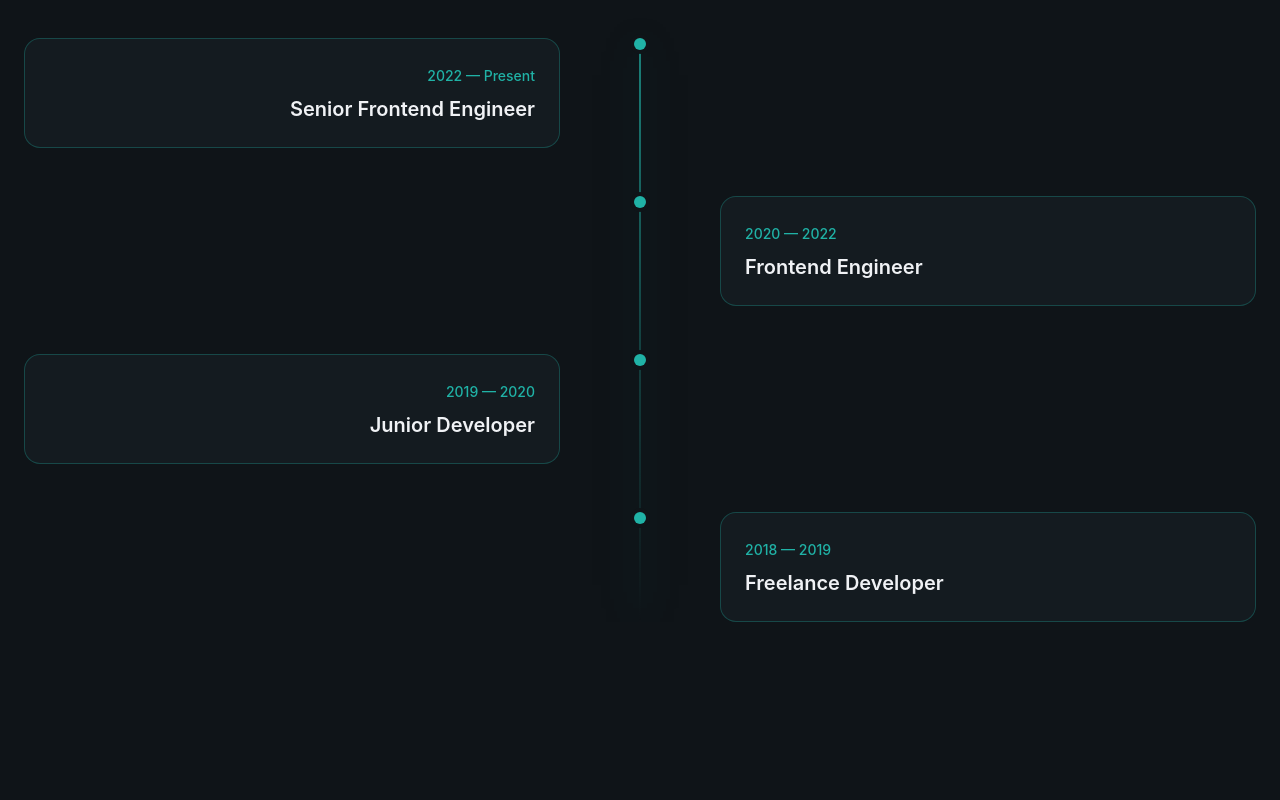
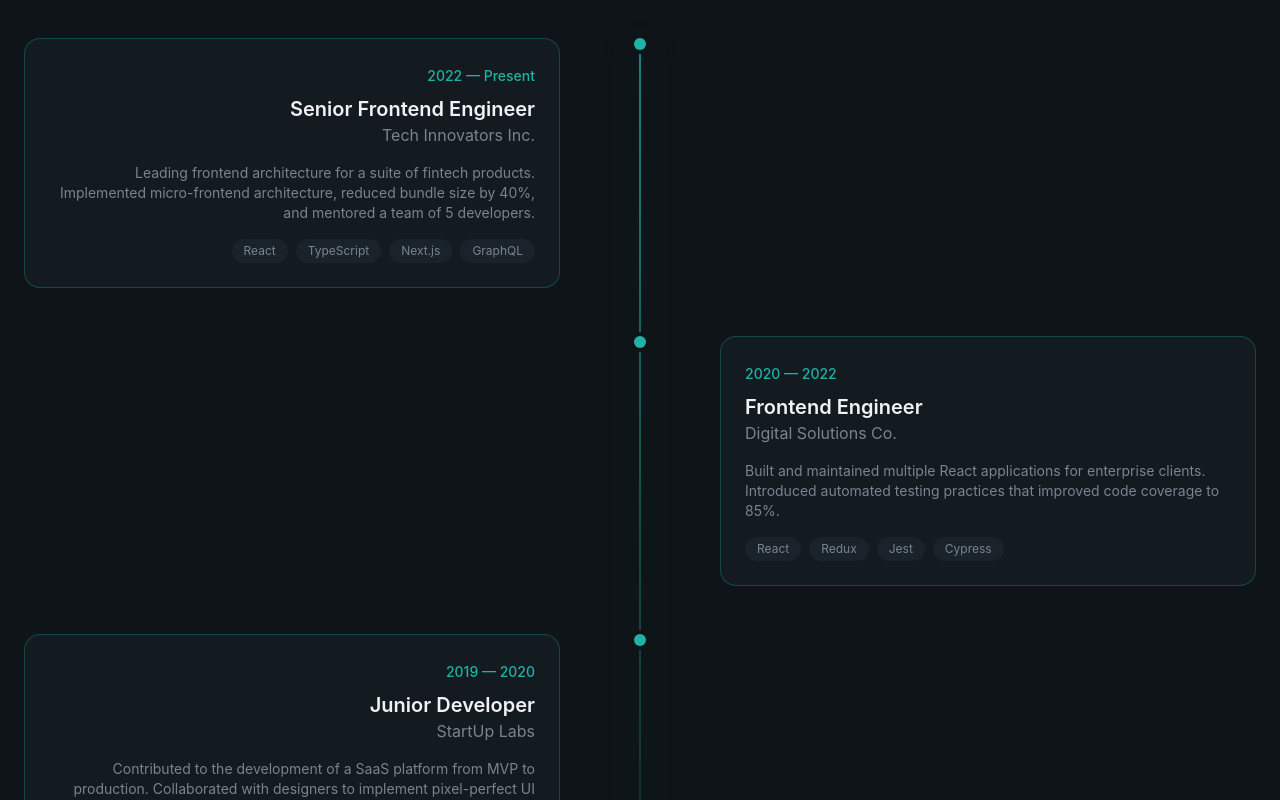
Before and after one commit to Ridzzz0Alam/dev_personal_project, a React (Vite) app: page / in a window 1280 px wide. Shown: the part 6120-6920 px from the top of the page. Before the commit the page ends 6742 px from the top, so only its background shows below. Built offline with nearby package versions, Linux system fonts and the light colour scheme.

Commit message:
completed experience section

```diff
--- a/src/sections/Experience.jsx
+++ b/src/sections/Experience.jsx
@@ -107,6 +107,24 @@
                                             {exp.period}
                                         </span>
                                         <h3 className="text-xl font-semibold mt-2">{exp.role}</h3>
+                                        <p className="text-muted-foreground">{exp.company}</p>
+                                        <p className="text-sm text-muted-foreground mt-4">
+                                            {exp.description}
+                                        </p>
+                                        <div
+                                        className={`flex flex-wrap gap-2 mt-4 ${
+                                            idx % 2 === 0 ? "md:justify-end" : ""
+                                        }`}
+                                        >
+                                            {exp.technologies.map((tech,techIdx) => (
+                                                <span
+                                                key={techIdx}
+                                                className="px-3 py-1 bg-surface text-xs rounded-full text-muted-foreground"
+                                                >
+                                                    {tech}
+                                                </span>
+                                            ))}
+                                        </div>
                                     </div>
                                 </div>
                             </div>
```
